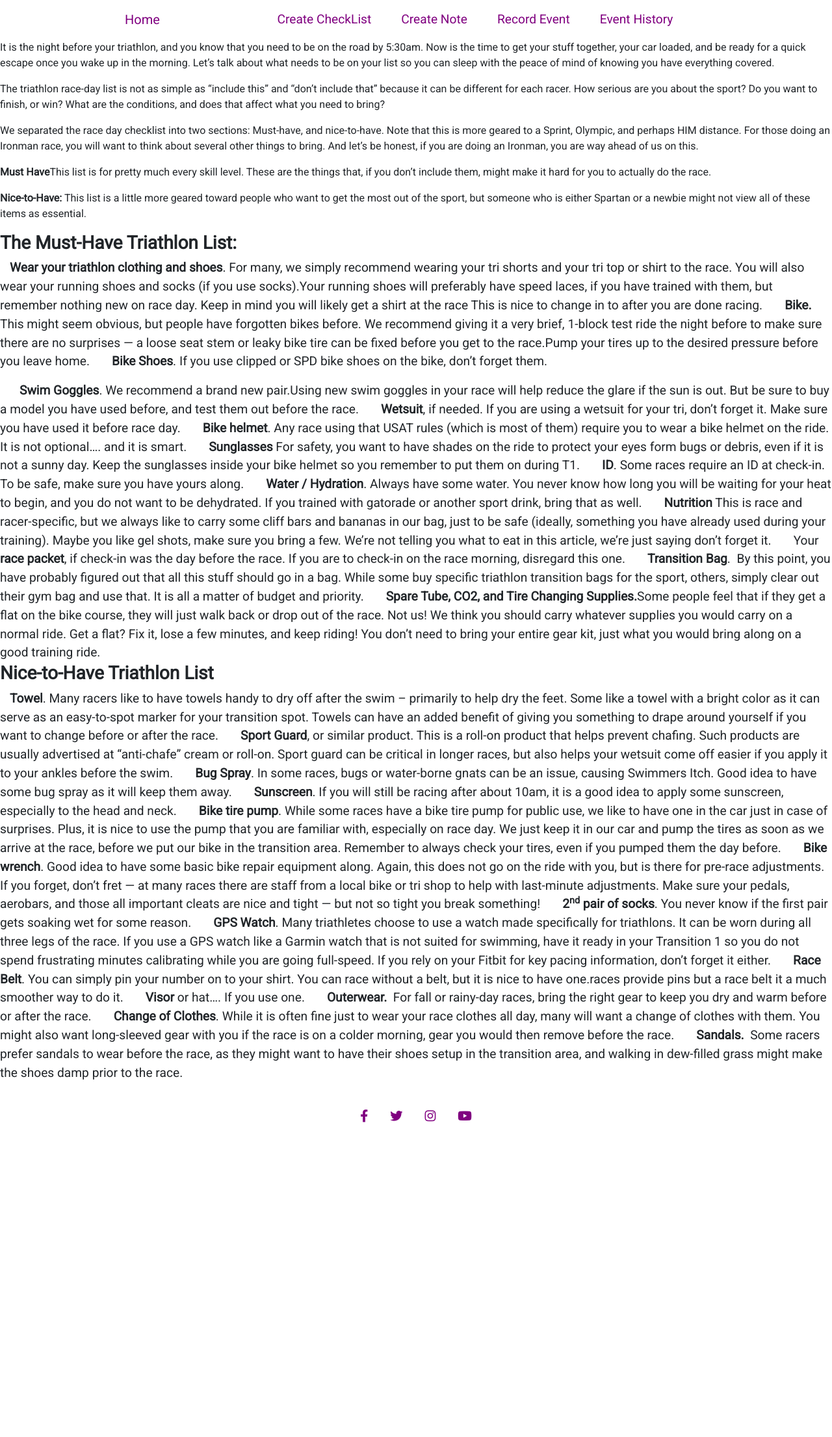
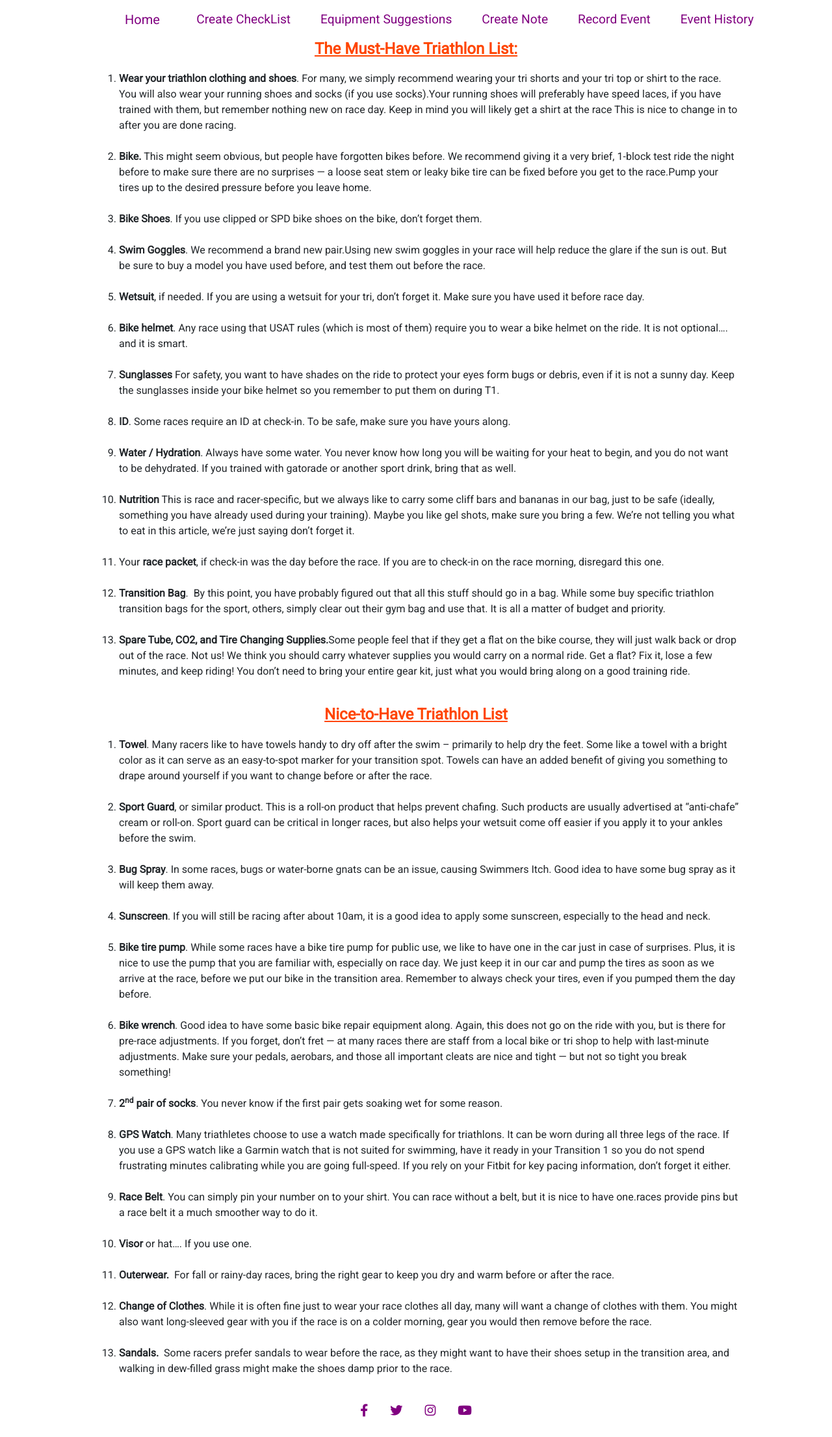
Before and after one commit to johnj974/triathlon-checklist, a Flask app: template templates/equipment.html in a window 1280 px wide. Shown: the whole page at 65% size. Before the commit the page ends 1727 px from the top, so only its background shows below. Run offline with Flask 2, Linux system fonts and the light colour scheme; the template is opened without the code that fills it, so the values that code supplies are empty; some libraries are stand-ins or nearby versions.

Commit message:
added link to navbar base, created route for new page, added new styles in css

```diff
--- a/app.py
+++ b/app.py
@@ -46,8 +46,7 @@ def add_list():
 # function to edit checklist
 @app.route("/edit_checklist/<checklist_id>")
 def edit_checklist(checklist_id):
-    the_checklist = mongo.db.checklist.find_one
-    ({"_id": ObjectId(checklist_id)})
+    the_checklist = mongo.db.checklist.find_one({"_id": ObjectId(checklist_id)})
     all_disciplines = mongo.db.disciplines.find()
     return render_template("editlist.html", checklist=the_checklist,
                            disciplines=all_disciplines)
@@ -174,6 +173,12 @@ def record_event():
                            types=mongo.db.types.find())
 
 
+# page for equipment suggestions
+@app.route("/equipment_list")
+def equipment_list():
+    return render_template("equipment.html")
+
+
 if __name__ == "__main__":
     app.run(host=os.environ.get("IP"),
             port=int(os.environ.get("PORT")),
--- a/static/css/style.css
+++ b/static/css/style.css
@@ -103,6 +103,18 @@ ul li i:hover{
     margin: auto;
 }
 
+#equipment{
+    background-color:white;
+    width: 80%;
+    margin: auto;
+}
+
+@media only screen and (max-width: 600px) {
+   #equipment{
+    width:100%;
+  }
+}
+
 #cycle{
     height: 90%;
 }
--- a/templates/base.html
+++ b/templates/base.html
@@ -25,6 +25,9 @@
 					<li class="nav-item">
 						<a class="nav-link" href="{{url_for('add_list')}}">Create CheckList
 							<span class="sr-only">(current)</span></a>
+					</li>
+                    <li class="nav-item">
+						<a class="nav-link" href="{{url_for('equipment_list')}}">Equipment Suggestions</a>
 					</li>
 					<li class="nav-item">
 						<a class="nav-link" href="{{url_for('blog_list')}}">Create Note</a>
--- a/templates/blog.html
+++ b/templates/blog.html
@@ -42,6 +42,4 @@
 	</div>
 </div>
 
-
-
 {% endblock %}
--- a/templates/equipment.html
+++ b/templates/equipment.html
@@ -1,62 +1,50 @@
 {% extends "base.html" %}
 {% block content %}
-<p>It is the night before your triathlon, and you know that you need to be on the road by 5:30am.
- Now is the time to get your stuff together, your car loaded, and be ready for a quick escape once you wake up in the morning.
-  Let’s talk about what needs to be on your list so you can sleep with the peace of mind of knowing you have everything covered.</p>
+<div class="container-fluid" id="equipment">
 
-<p>The triathlon race-day list is not as simple as “include this” and “don’t include that” because it can be different for each racer.
- How serious are you about the sport? Do you want to finish, or win? What are the conditions, and does that affect what you need to bring?</p>
-
-<p>We separated the race day checklist into two sections: Must-have, and nice-to-have. Note that this is more geared to a Sprint, Olympic, and perhaps HIM distance.
- For those doing an Ironman race, you will want to think about several other things to bring. And let’s be honest, if you are doing an Ironman,
-  you are way ahead of us on this.</p>
-
-<p><strong>Must Have</strong>This list is for pretty much every skill level. These are the things that, if you don’t include them, might make it hard for you to actually do the race.</p>
-
-<p><strong>Nice-to-Have:</strong> This list is a little more geared toward people who want to get the most out of the sport,
-  but someone who is either Spartan or a newbie might not view all of these items as essential.</p>
-
-<h3><strong>The Must-Have Triathlon List:</strong></h3>
-<ul><li><strong>Wear your triathlon clothing and shoes</strong>. For many, we simply recommend wearing your tri shorts and your tri top or shirt to the race.
+        <h4><strong>The Must-Have Triathlon List:</strong></h4>
+        <ol>
+        <li><strong>Wear your triathlon clothing and shoes</strong>. For many, we simply recommend wearing your tri shorts and your tri top or shirt to the race.
         You will also wear your running shoes and socks (if you use socks).Your running shoes will preferably have speed laces, if you have trained with them, but remember nothing new on race day.
-  Keep in mind you will likely get a shirt at the race This is nice to change in to after you are done racing.</li>
-<li><strong>Bike.</strong>&nbsp; This might seem obvious, but people have forgotten bikes before. We recommend giving it a very brief, 1-block test ride the night before to make sure there are no surprises
-  — a loose seat stem or leaky bike tire can be fixed before you get to the race.Pump your tires up to the desired pressure before you leave home.</li>
-<li><strong>Bike Shoes</strong>. If you use clipped or SPD bike shoes on the bike, don’t forget them.<p></p></li>
-<li><strong>Swim Goggles</strong>. We recommend a brand new pair.Using new swim goggles in your race will help reduce the glare if the sun is out. But be sure to buy a model you have used before, and test them out before the race.</li>
-<li><strong>Wetsuit</strong>, if needed. If you are using a wetsuit for your tri, don’t forget it. Make sure you have used it before race day.</li>
-<li><strong>Bike helmet</strong>. Any race using that USAT rules (which is most of them) require you to wear a bike helmet on the ride. It is not optional…. and it is smart.</li>
+        Keep in mind you will likely get a shirt at the race This is nice to change in to after you are done racing.</li><br>
+        <li><strong>Bike.</strong> This might seem obvious, but people have forgotten bikes before. We recommend giving it a very brief, 1-block test ride the night before to make sure there are no surprises
+        — a loose seat stem or leaky bike tire can be fixed before you get to the race.Pump your tires up to the desired pressure before you leave home.</li><br>
+        <li><strong>Bike Shoes</strong>. If you use clipped or SPD bike shoes on the bike, don’t forget them.</li><br>
+        <li><strong>Swim Goggles</strong>. We recommend a brand new pair.Using new swim goggles in your race will help reduce the glare if the sun is out. But be sure to buy a model you have used before, and test them out before the race.</li><br>
+        <li><strong>Wetsuit</strong>, if needed. If you are using a wetsuit for your tri, don’t forget it. Make sure you have used it before race day.</li><br>
+        <li><strong>Bike helmet</strong>. Any race using that USAT rules (which is most of them) require you to wear a bike helmet on the ride. It is not optional…. and it is smart.</li><br>
         <li><strong>Sunglasses</strong> For safety, you want to have shades on the ride to protect your eyes form bugs or debris, even if it is not a sunny day.
-  Keep the sunglasses inside your bike helmet so you remember to put them on during T1.</li>
-<li><strong>ID</strong>. Some races require an ID at check-in. To be safe, make sure you have yours along.</li>
-<li><strong>Water / Hydration</strong>. Always have some water. You never know how long you will be waiting for your heat to begin, and you do not want to be dehydrated. If you trained with gatorade or another sport drink, bring that as well.</li>
+        Keep the sunglasses inside your bike helmet so you remember to put them on during T1.</li><br>
+        <li><strong>ID</strong>. Some races require an ID at check-in. To be safe, make sure you have yours along.</li><br>
+        <li><strong>Water / Hydration</strong>. Always have some water. You never know how long you will be waiting for your heat to begin, and you do not want to be dehydrated. If you trained with gatorade or another sport drink, bring that as well.</li><br>
         <li><strong>Nutrition</strong> This is race and racer-specific, but we always like to carry some cliff bars and bananas in our bag, just to be safe (ideally, something you have already used during your training).
-  Maybe you like gel shots, make sure you bring a few. We’re not telling you what to eat in this article, we’re just saying don’t forget it.</li>
-<li>Your <strong>race packet</strong>, if check-in was the day before the race. If you are to check-in on the race morning, disregard this one.</li>
+        Maybe you like gel shots, make sure you bring a few. We’re not telling you what to eat in this article, we’re just saying don’t forget it.</li><br>
+        <li>Your <strong>race packet</strong>, if check-in was the day before the race. If you are to check-in on the race morning, disregard this one.</li><br>
         <li><strong>Transition Bag</strong>. &nbsp;By this point, you have probably figured out that all this stuff should go in a bag. While some buy specific triathlon transition bags for the sport, others, simply clear out their gym bag and use that.
-  It is all a matter of budget and priority.</li>
+        It is all a matter of budget and priority.</li><br>
         <li><strong>Spare Tube, CO2, and Tire Changing Supplies.</strong>Some people feel that if they get a flat on the bike course, they will just walk back or drop out of the race. Not us! We think you should carry whatever supplies you would carry on a normal ride.
-  Get a flat? Fix it, lose a few minutes, and keep riding! You don’t need to bring your entire gear kit, just what you would bring along on a good training ride.</li></ul>
-
-<h3><strong>Nice-to-Have Triathlon List</strong></h3>
-<ul><li><strong>Towel</strong>. Many racers like to have towels handy to dry off after the swim – primarily to help dry the feet. Some like a towel with a bright color as it can serve as an easy-to-spot marker for your transition spot.
- Towels can have an added benefit of giving you something to drape around yourself if you want to change before or after the race.</li>
+        Get a flat? Fix it, lose a few minutes, and keep riding! You don’t need to bring your entire gear kit, just what you would bring along on a good training ride.</li><br>
+        </ol>
+        <h4><strong>Nice-to-Have Triathlon List</strong></h4>
+        <ol>
+        <li><strong>Towel</strong>. Many racers like to have towels handy to dry off after the swim – primarily to help dry the feet. Some like a towel with a bright color as it can serve as an easy-to-spot marker for your transition spot.
+        Towels can have an added benefit of giving you something to drape around yourself if you want to change before or after the race.</li><br>
         <li><strong>Sport Guard</strong>, or similar product. This is a roll-on product that helps prevent chafing. Such products are usually advertised at “anti-chafe” cream or roll-on.
-  Sport guard can be critical in longer races, but also helps your wetsuit come off easier if you apply it to your ankles before the swim.</li>
-<li><strong>Bug Spray</strong>. In some races, bugs or water-borne gnats can be an issue, causing Swimmers Itch. Good idea to have some bug spray as it will keep them away.</li>
-<li><strong>Sunscreen</strong>. If you will still be racing after about 10am, it is a good idea to apply some sunscreen, especially to the head and neck.</li>
+        Sport guard can be critical in longer races, but also helps your wetsuit come off easier if you apply it to your ankles before the swim.</li><br>
+        <li><strong>Bug Spray</strong>. In some races, bugs or water-borne gnats can be an issue, causing Swimmers Itch. Good idea to have some bug spray as it will keep them away.</li><br>
+        <li><strong>Sunscreen</strong>. If you will still be racing after about 10am, it is a good idea to apply some sunscreen, especially to the head and neck.</li><br>
         <li><strong>Bike tire pump</strong>. While some races have a bike tire pump for public use, we like to have one in the car just in case of surprises. Plus, it is nice to use the pump that you are familiar with,
-   especially on race day. We just keep it in our car and pump the tires as soon as we arrive at the race, before we put our bike in the transition area. Remember to always check your tires, even if you pumped them the day before.</li>
+        especially on race day. We just keep it in our car and pump the tires as soon as we arrive at the race, before we put our bike in the transition area. Remember to always check your tires, even if you pumped them the day before.</li><br>
         <li><strong>Bike wrench</strong>. Good idea to have some basic bike repair equipment along. Again, this does not go on the ride with you, but is there for pre-race adjustments.
-   If you forget, don’t fret — at many races there are staff from a local bike or tri shop to help with last-minute adjustments. Make sure your pedals, aerobars, and those all important cleats are nice and tight — but not so tight you break something!</li>
-<li><strong>2<sup>nd</sup> pair of socks</strong>. You never know if the first pair gets soaking wet for some reason.</li>
+        If you forget, don’t fret — at many races there are staff from a local bike or tri shop to help with last-minute adjustments. Make sure your pedals, aerobars, and those all important cleats are nice and tight — but not so tight you break something!</li><br>
+        <li><strong>2<sup>nd</sup> pair of socks</strong>. You never know if the first pair gets soaking wet for some reason.</li><br>
         <li><strong>GPS Watch</strong>. Many triathletes choose to use a watch made specifically for triathlons. It can be worn during all three legs of the race. If you use a GPS watch like a Garmin watch that is not suited for swimming,
-   have it ready in your Transition 1 so you do not spend frustrating minutes calibrating while you are going full-speed. If you rely on your Fitbit for key pacing information, don’t forget it either.</li>
-<li><strong>Race Belt</strong>. You can simply pin your number on to your shirt. You can race without a belt, but it is nice to have one.races provide pins but a race belt it a much smoother way to do it.</li>
-<li><strong>Visor</strong> or hat…. If you use one.</li>
-<li><strong>Outerwear.</strong>&nbsp; For fall or rainy-day races, bring the right gear to keep you dry and warm before or after the race.</li>
-<li><strong>Change of Clothes</strong>. While it is often fine just to wear your race clothes all day, many will want a change of clothes with them. You might also want long-sleeved gear with you if the race is on a colder morning, gear you would then remove before the race.</li>
+        have it ready in your Transition 1 so you do not spend frustrating minutes calibrating while you are going full-speed. If you rely on your Fitbit for key pacing information, don’t forget it either.</li><br>
+        <li><strong>Race Belt</strong>. You can simply pin your number on to your shirt. You can race without a belt, but it is nice to have one.races provide pins but a race belt it a much smoother way to do it.</li><br>
+        <li><strong>Visor</strong> or hat…. If you use one.</li><br>
+        <li><strong>Outerwear.</strong>&nbsp; For fall or rainy-day races, bring the right gear to keep you dry and warm before or after the race.</li><br>
+        <li><strong>Change of Clothes</strong>. While it is often fine just to wear your race clothes all day, many will want a change of clothes with them. You might also want long-sleeved gear with you if the race is on a colder morning, gear you would then remove before the race.</li><br>
         <li><strong>Sandals.</strong>&nbsp; Some racers prefer sandals to wear before the race, as they might want to have their shoes setup in the transition area, and walking in dew-filled grass might make the shoes damp prior to the race.</li>
-
-
+        </ol>
+</div>
         {% endblock %}
```
Also changed, not shown: README.md. Lines whose indentation alone changed are shown as unchanged.
